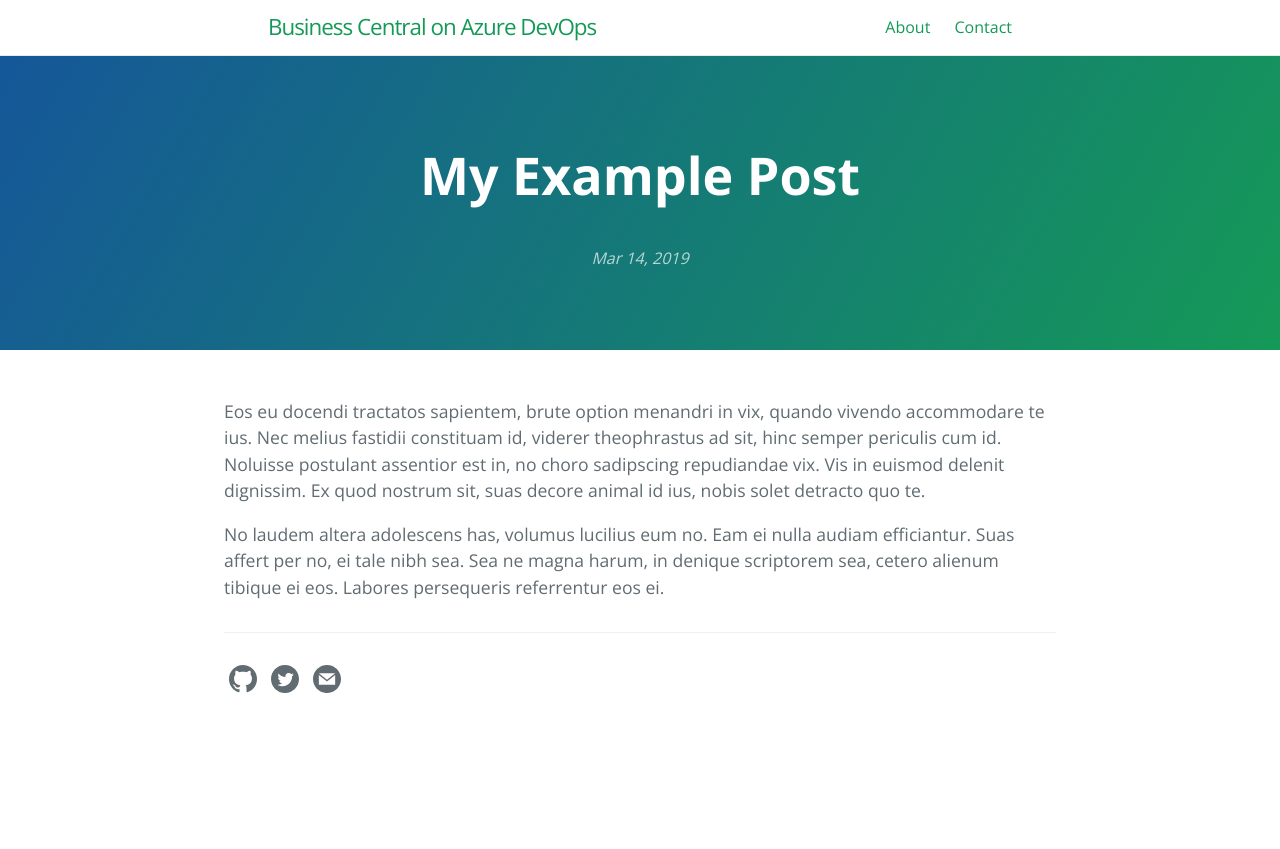
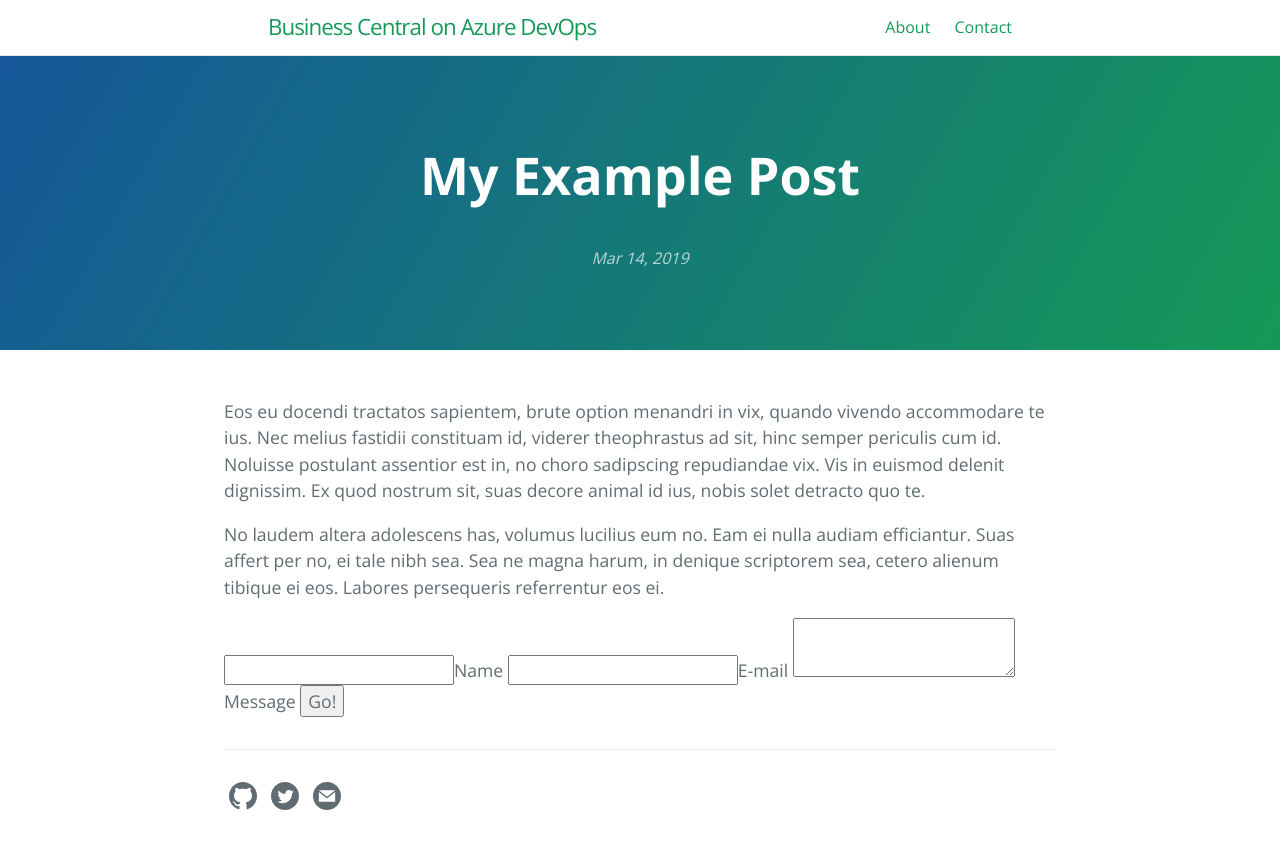
Before and after one commit to BConDevOps/BConDevOps.github.io, a Jekyll site: the page built from _posts/2019-03-14-my-example-post.md, in a window 1280 px wide. Shown: the top 849 px of the page. Built offline with Jekyll 4.4.1, drawn with Linux system fonts in a browser that asks for light colours.

Commit message:
Updated post.html

```diff
--- a/_layouts/post.html
+++ b/_layouts/post.html
@@ -22,4 +22,15 @@ layout: default
   {% if site.disqus.shortname %}
     {% include disqus_comments.html %}
   {% endif %}
+
+  <form method="POST" action="https://api.staticman.net/v3/entry/github/bcondevops/bcondevops.github.io/master">
+    <input name="options[redirect]" type="hidden" value="https://bcondevops.github.io">
+    <!-- e.g. "2016-01-02-this-is-a-post" -->
+    <input name="options[slug]" type="hidden" value="{{ page.slug }}">
+    <label><input name="fields[name]" type="text">Name</label>
+    <label><input name="fields[email]" type="email">E-mail</label>
+    <label><textarea name="fields[message]"></textarea>Message</label>
+
+    <button type="submit">Go!</button>
+  </form>
 </article>
```
